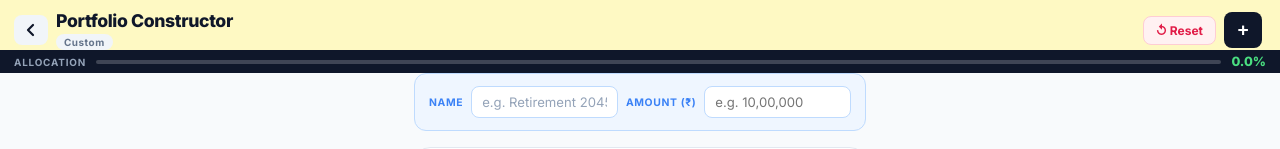
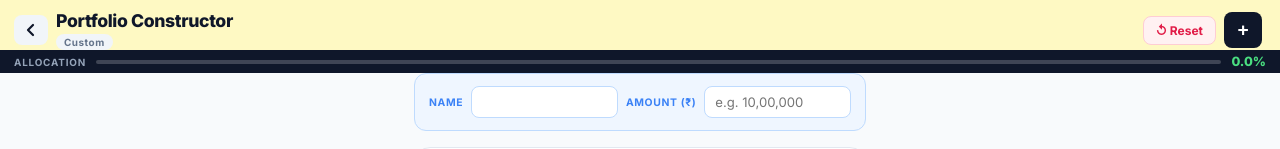
Before and after one commit to Jasdev02/portfolio-allocator, a plain HTML site: page index.html in a window 1280 px wide. Both pictures are taken after a click on the button "Create Custom Portfolio". Shown: the top 149 px of the page. Drawn offline with Linux system fonts and the light colour scheme.

Commit message:
Update input placeholders in index.html

```diff
--- a/index.html
+++ b/index.html
@@ -198,7 +198,7 @@ input[type=number]::-webkit-inner-spin-button,input[type=number]::-webkit-outer-
 </div>
 <div id="progStatus" style="display:none"></div></div>
 </div>
-<div id="main"><div id="name-amt-row"><label class="tb-name-lbl" for="pname">Name</label><input id="pname" type="text" placeholder="e.g. Retirement 2045" autocomplete="off"/><label class="tb-name-lbl" for="investAmt">Amount (&#8377;)</label><input id="investAmt" type="text" placeholder="e.g. 10,00,000" autocomplete="off" inputmode="numeric"/></div><div id="builder"></div></div>
+<div id="main"><div id="name-amt-row"><label class="tb-name-lbl" for="pname">Name</label><input id="pname" type="text" placeholder="" autocomplete="off"/><label class="tb-name-lbl" for="investAmt">Amount (&#8377;)</label><input id="investAmt" type="text" placeholder="e.g. 10,00,000" autocomplete="off" inputmode="numeric"/></div><div id="builder"></div></div>
 <div id="botbar-sentinel"></div>
 <div id="botbar"><div class="bot-inner">
   <div class="bot-alloc">
```
